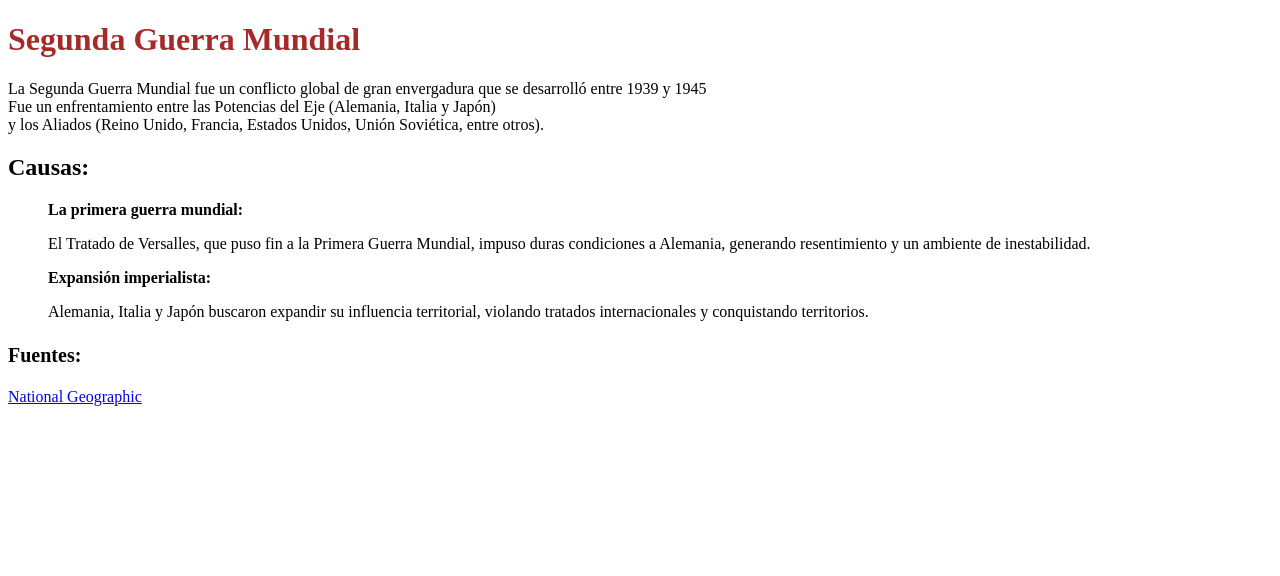
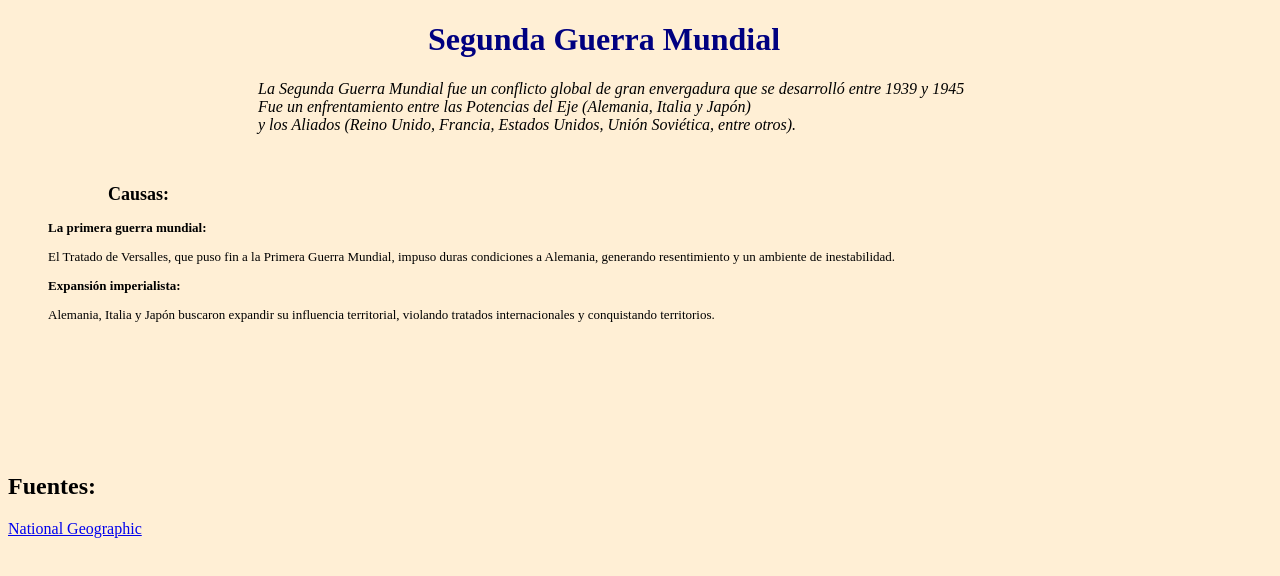
Before and after one commit to Dieguitoo06/Streambe, a plain HTML site: page Stage1/index.html in a window 1280 px wide. Drawn offline with Linux system fonts and the light colour scheme.

Commit message:
22/05/2025

```diff
--- a/Stage1/css/style.css
+++ b/Stage1/css/style.css
@@ -1,3 +1,22 @@
-h1{
-    color: brown;
+body{
+    background-color: papayawhip;
 }
+#Titulo{
+    color: navy;
+    margin-left: 420px;
+}
+.Parrafo{
+    margin-left: 250px;
+    font-style: italic;
+}
+#Causas{
+    margin-top: 50px;
+    margin-left: 100px;
+    font-size: large;
+}
+ol{
+    font-size: small;
+}
+#Fuentes{
+    margin-top: 150px;
+}
--- a/Stage1/index.html
+++ b/Stage1/index.html
@@ -8,17 +8,17 @@
         <title>Información</title>
     </head>
     <body>
-        <h1>Segunda Guerra Mundial</h1>
-        <p>La Segunda Guerra Mundial fue un conflicto global de gran envergadura que se desarrolló entre 1939 y 1945<br>
+        <h1 id="Titulo">Segunda Guerra Mundial</h1>
+        <p class="Parrafo">La Segunda Guerra Mundial fue un conflicto global de gran envergadura que se desarrolló entre 1939 y 1945<br>
             Fue un enfrentamiento entre las Potencias del Eje (Alemania, Italia y Japón)<br>
             y los Aliados (Reino Unido, Francia, Estados Unidos, Unión Soviética, entre otros).</p>
 
         <div>
 
-            <h2>Causas:</h2>
+            <h2 id="Causas">Causas:</h2>
             <ol><strong>La primera guerra mundial:</strong><p> El Tratado de Versalles, que puso fin a la Primera Guerra Mundial, impuso duras condiciones a Alemania, generando resentimiento y un ambiente de inestabilidad.</p></ol>
             <ol><strong>Expansión imperialista:</strong><p>Alemania, Italia y Japón buscaron expandir su influencia territorial, violando tratados internacionales y conquistando territorios. </p></ol>
-            <h2><small>Fuentes:</small></h2>
+            <h2 id="Fuentes">Fuentes:</h2>
             <a href="https://historia.nationalgeographic.com.es/temas/segunda-guerra-mundial" target="_blank">National Geographic</a>
         </div>
     </body>
```
